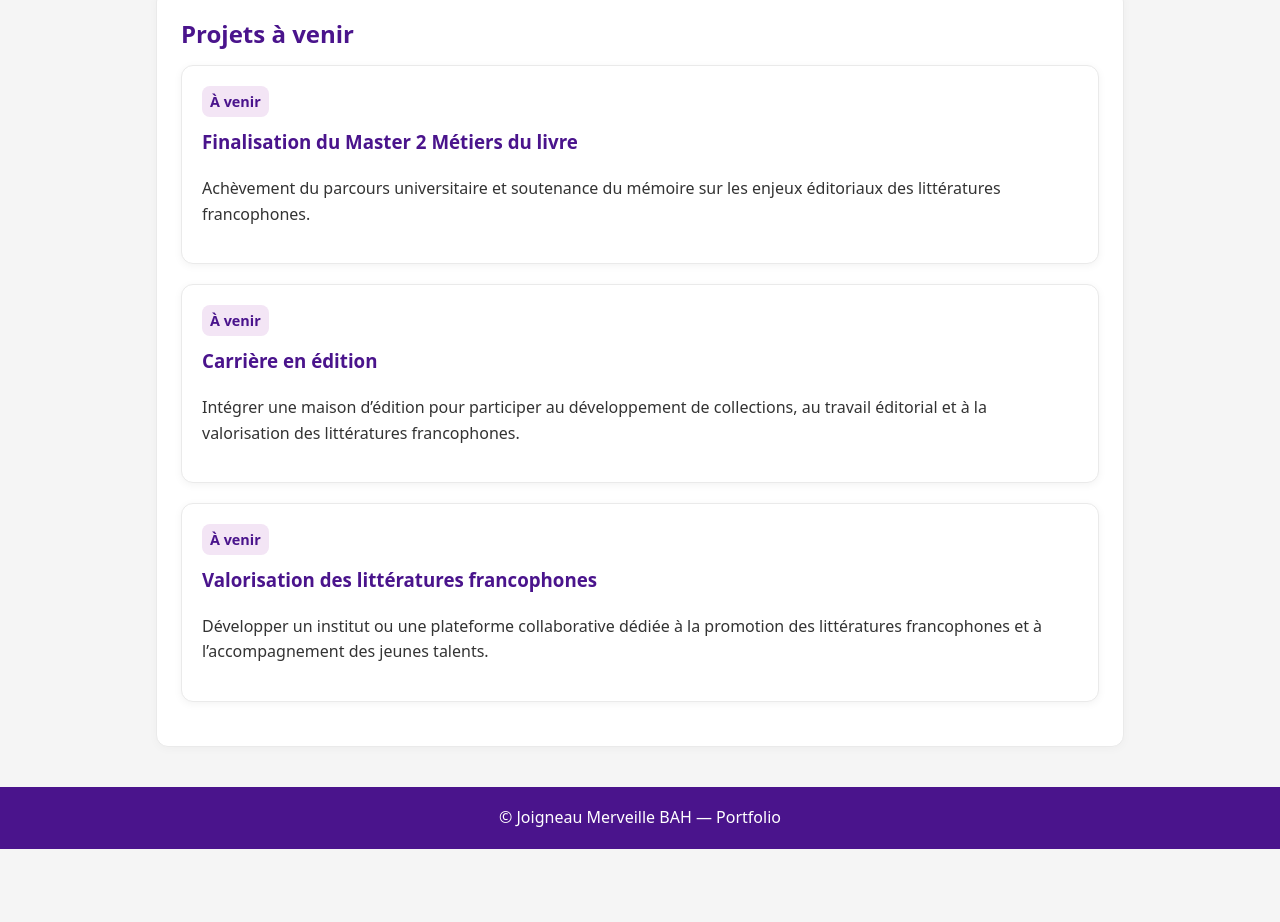
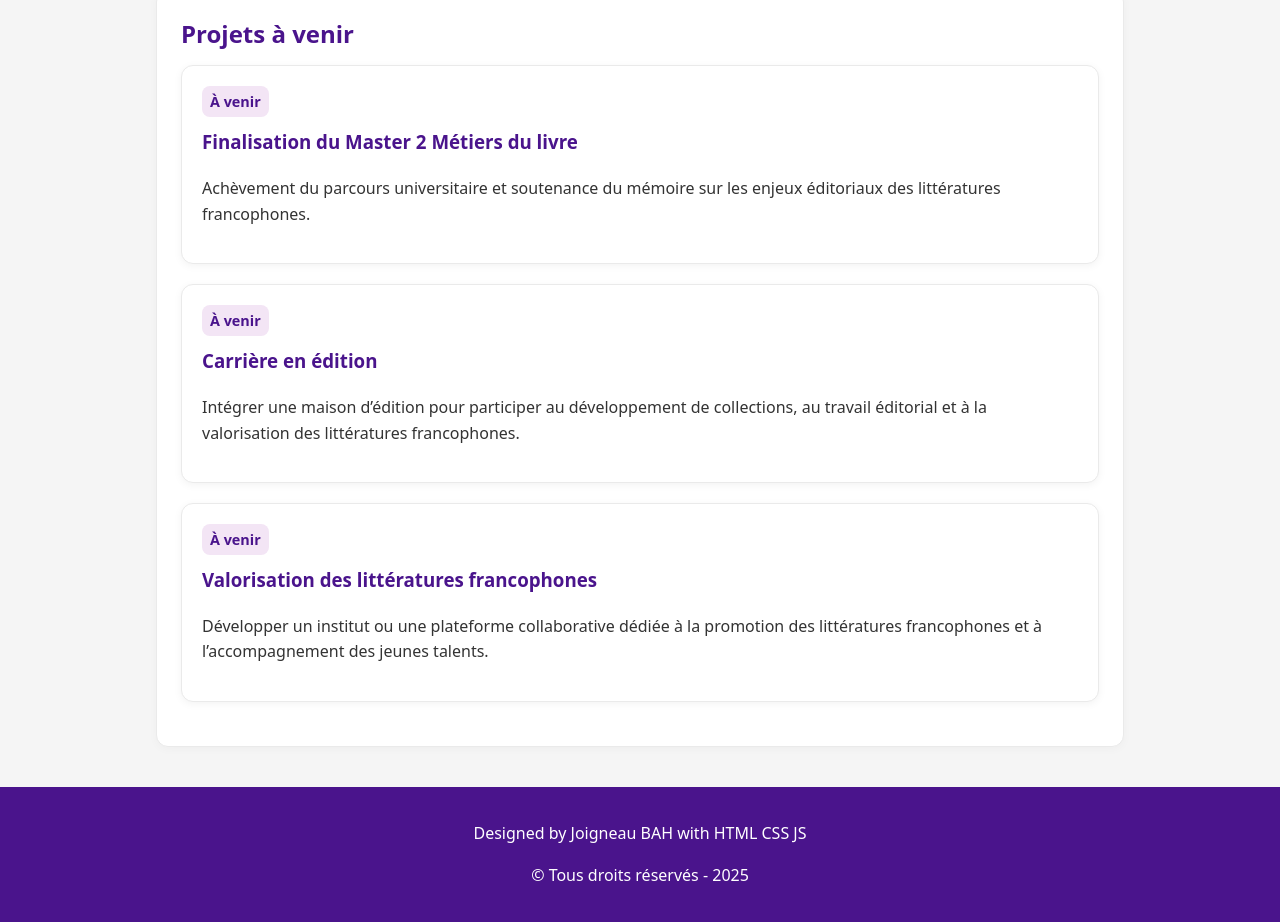
Before and after one commit to mervamy-web/Portfolio, a plain HTML site: page projets.html in a window 1280 px wide. Shown: the part 1627-2549 px from the top of the page. Before the commit the page ends 2476 px from the top, so only its background shows below. Drawn offline with Linux system fonts and the light colour scheme.

Commit message:
projets.html

```diff
--- a/projets.html
+++ b/projets.html
@@ -128,9 +128,9 @@
 
   </main>
 
-  <footer>
-    © Joigneau Merveille BAH — Portfolio
+<footer>
+    <p>Designed by Joigneau BAH with HTML CSS JS</p>
+    <p>© Tous droits réservés - 2025</p>
   </footer>
-
 </body>
 </html>
```
